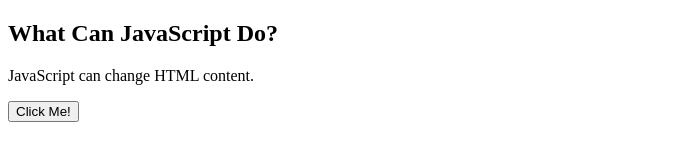
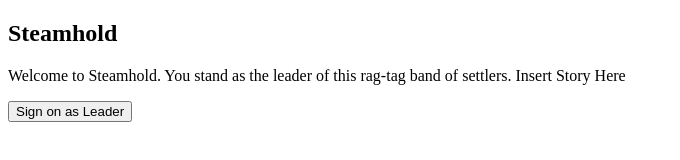
Before and after one commit to PLWatt90/PLWatt90.github.io, a plain HTML site: page index.html in a window 1280 px wide. Shown: the whole page, without its empty margins (0-680 px from the left). Drawn offline with Linux system fonts and the light colour scheme.

Commit message:
Update index.html

```diff
--- a/index.html
+++ b/index.html
@@ -2,11 +2,11 @@
 <html>
 <body>
 
-<h2>What Can JavaScript Do?</h2>
+<h2>Steamhold</h2>
 
-<p id="demo">JavaScript can change HTML content.</p>
+<p id="demo">Welcome to Steamhold. You stand as the leader of this rag-tag band of settlers. Insert Story Here</p>
 
-<button type="button" onclick='document.getElementById("demo").innerHTML = "Hello JavaScript!"'>Click Me!</button>
+<button type="button" onclick='document.getElementById("demo").innerHTML = "You are now the leader of Steamhold!"'>Sign on as Leader</button>
 
 </body>
 </html>
```
